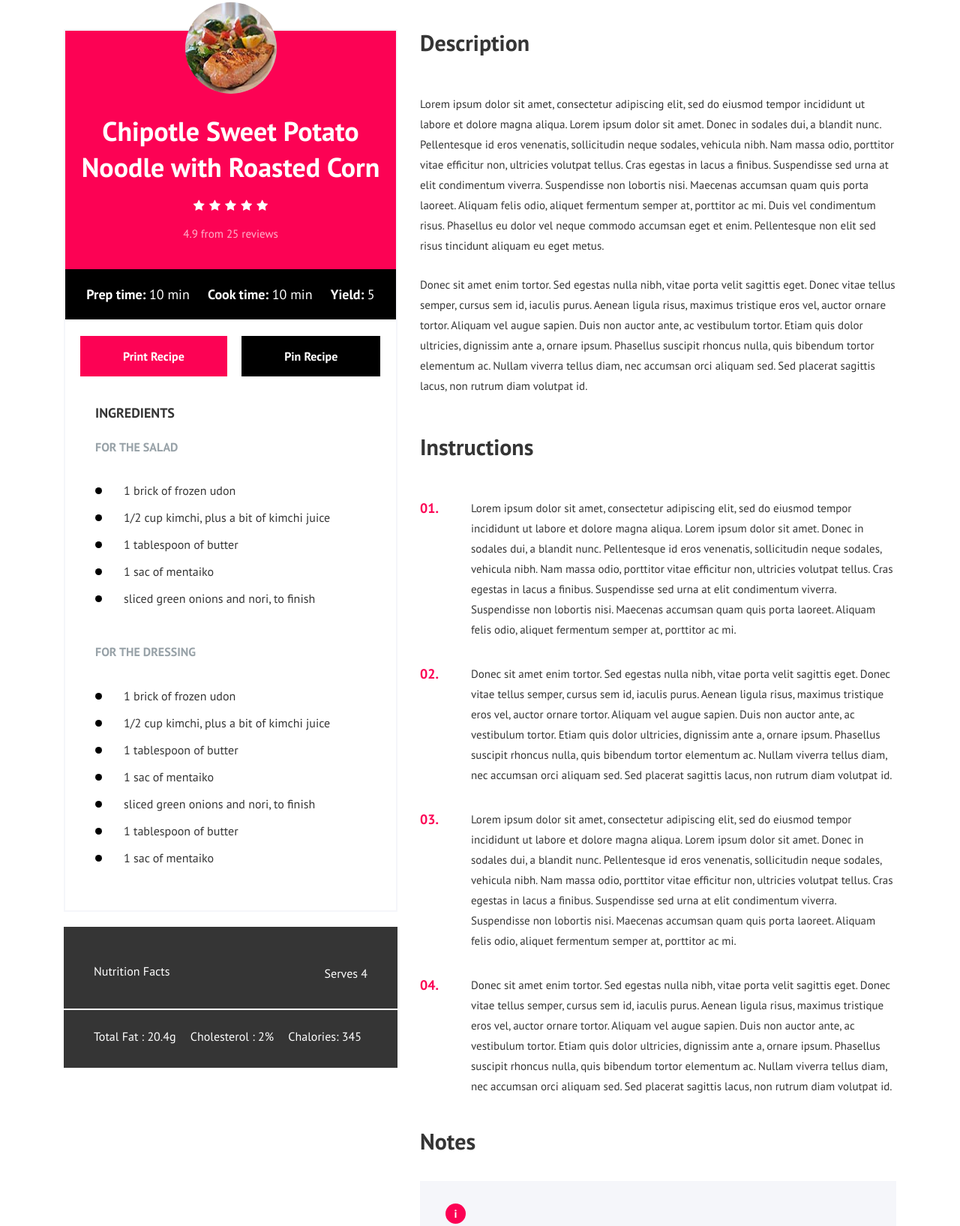
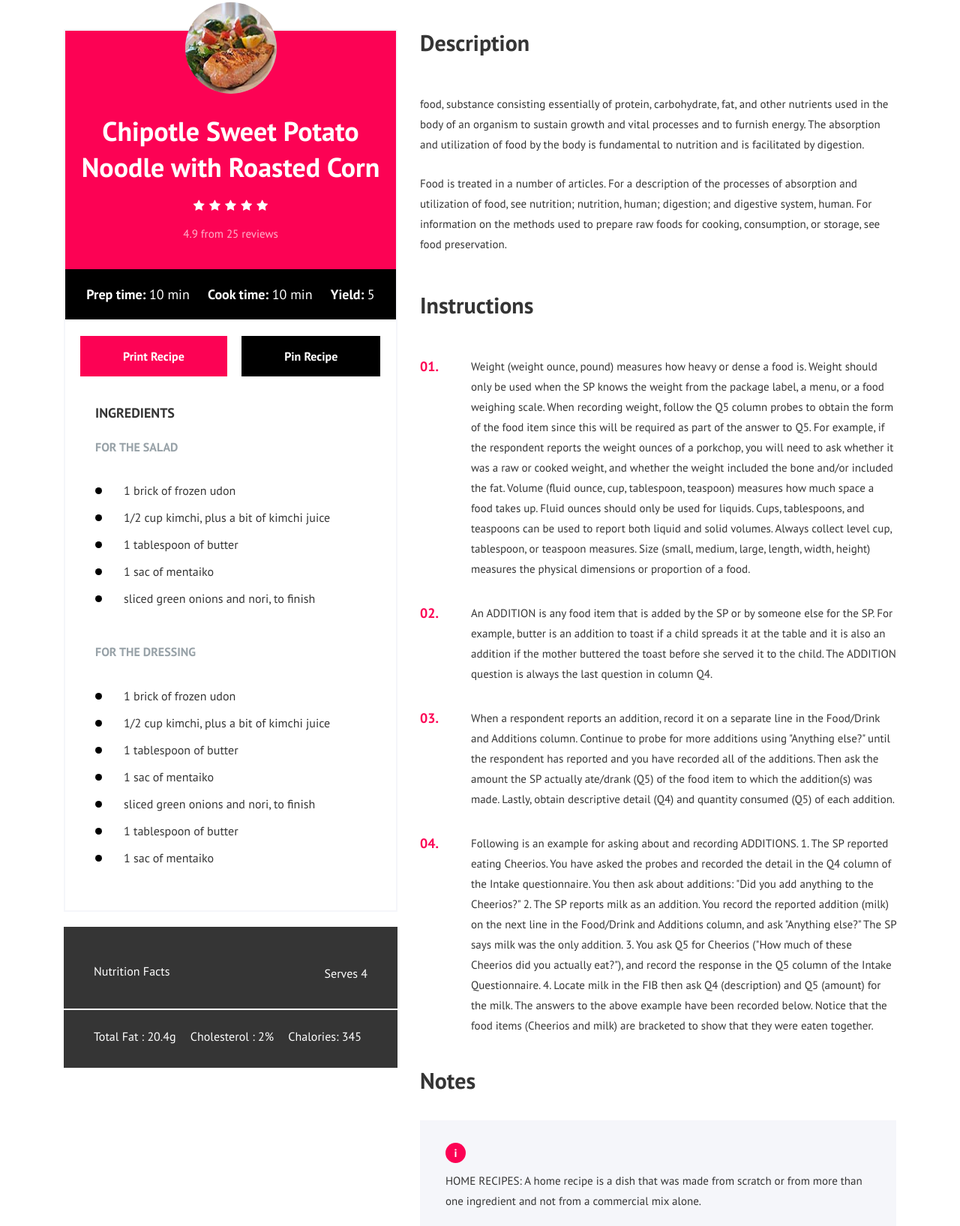
Before and after one commit to sathvika200/food-blog, a plain HTML site: page recipe.html in a window 1280 px wide. Shown: the part 1341-2976 px from the top of the page at 75% size. Drawn offline with Linux system fonts and the light colour scheme.

Commit message:
Update recipe.html

```diff
--- a/recipe.html
+++ b/recipe.html
@@ -77,7 +77,6 @@
         </div>
     </div>
     <!-- Hero Search Section End -->
-
     <!-- Single Recipe Section Begin -->
     <section class="single-page-recipe spad">
         <div class="recipe-top">
@@ -165,65 +164,62 @@
                     <div class="recipe-right">
                         <div class="recipe-desc">
                             <h3>Description</h3>
-                            <p>Lorem ipsum dolor sit amet, consectetur adipiscing elit, sed do eiusmod tempor incididunt
-                                ut labore et dolore magna aliqua. Lorem ipsum dolor sit amet. Donec in sodales dui, a
-                                blandit nunc. Pellentesque id eros venenatis, sollicitudin neque sodales, vehicula nibh.
-                                Nam massa odio, porttitor vitae efficitur non, ultricies volutpat tellus. Cras egestas
-                                in lacus a finibus. Suspendisse sed urna at elit condimentum viverra. Suspendisse non
-                                lobortis nisi. Maecenas accumsan quam quis porta laoreet. Aliquam felis odio, aliquet
-                                fermentum semper at, porttitor ac mi. Duis vel condimentum risus. Phasellus eu dolor vel
-                                neque commodo accumsan eget et enim. Pellentesque non elit sed risus tincidunt aliquam
-                                eu eget metus.</p>
-                            <p>Donec sit amet enim tortor. Sed egestas nulla nibh, vitae porta velit sagittis eget.
-                                Donec vitae tellus semper, cursus sem id, iaculis purus. Aenean ligula risus, maximus
-                                tristique eros vel, auctor ornare tortor. Aliquam vel augue sapien. Duis non auctor
-                                ante, ac vestibulum tortor. Etiam quis dolor ultricies, dignissim ante a, ornare ipsum.
-                                Phasellus suscipit rhoncus nulla, quis bibendum tortor elementum ac. Nullam viverra
-                                tellus diam, nec accumsan orci aliquam sed. Sed placerat sagittis lacus, non rutrum diam
-                                volutpat id. </p>
+                            <p>food, substance consisting essentially of protein, carbohydrate, fat, and other nutrients
+                                used in the body of an organism to sustain growth and vital processes and to furnish energy.
+                                 The absorption and utilization of food by the body is fundamental to nutrition and is facilitated
+                                  by digestion.</p>
+                            <p>Food is treated in a number of articles. For a description of the processes of absorption and utilization
+                                 of food, see nutrition; nutrition, human; digestion; and digestive system, human. For information on the
+                                  methods used to prepare raw foods for cooking, consumption, or storage, see food preservation. </p>
                         </div>
                         <div class="instruction-list">
                             <h3>Instructions</h3>
                             <ul>
                                 <li>
                                     <span>01.</span>
-                                    Lorem ipsum dolor sit amet, consectetur adipiscing elit, sed do eiusmod tempor
-                                    incididunt ut labore et dolore magna aliqua. Lorem ipsum dolor sit amet. Donec in
-                                    sodales dui, a blandit nunc. Pellentesque id eros venenatis, sollicitudin neque
-                                    sodales, vehicula nibh. Nam massa odio, porttitor vitae efficitur non, ultricies
-                                    volutpat tellus. Cras egestas in lacus a finibus. Suspendisse sed urna at elit
-                                    condimentum viverra. Suspendisse non lobortis nisi. Maecenas accumsan quam quis
-                                    porta laoreet. Aliquam felis odio, aliquet fermentum semper at, porttitor ac mi.
+                                    Weight (weight ounce, pound) measures how heavy or dense a food is. Weight should only
+                                    be used when the SP knows the weight from the package label, a menu, or a food weighing
+                                    scale. When recording weight, follow the Q5 column probes to obtain the form of the food item
+                                    since this will be required as part of the answer to Q5. For example, if the respondent reports
+                                    the weight ounces of a porkchop, you will need to ask whether it was a raw or cooked weight,
+                                    and whether the weight included the bone and/or included the fat.
+                                    Volume (fluid ounce, cup, tablespoon, teaspoon) measures how much space a food takes up.
+                                    Fluid ounces should only be used for liquids. Cups, tablespoons, and teaspoons can be used
+                                    to report both liquid and solid volumes. Always collect level cup, tablespoon, or teaspoon
+                                    measures.
+                                    Size (small, medium, large, length, width, height) measures the physical dimensions or
+                                    proportion of a food.
                                 </li>
                                 <li>
                                     <span>02.</span>
-                                    Donec sit amet enim tortor. Sed egestas nulla nibh, vitae porta velit sagittis eget.
-                                    Donec vitae tellus semper, cursus sem id, iaculis purus. Aenean ligula risus,
-                                    maximus tristique eros vel, auctor ornare tortor. Aliquam vel augue sapien. Duis non
-                                    auctor ante, ac vestibulum tortor. Etiam quis dolor ultricies, dignissim ante a,
-                                    ornare ipsum. Phasellus suscipit rhoncus nulla, quis bibendum tortor elementum ac.
-                                    Nullam viverra tellus diam, nec accumsan orci aliquam sed. Sed placerat sagittis
-                                    lacus, non rutrum diam volutpat id.
+                                    An ADDITION is any food item that is added by the SP or by someone else for
+                                    the SP. For example, butter is an addition to toast if a child spreads it at the table and it is
+                                    also an addition if the mother buttered the toast before she served it to the child.
+                                    The ADDITION question is always the last question in column Q4.
                                 </li>
                                 <li>
                                     <span>03.</span>
-                                    Lorem ipsum dolor sit amet, consectetur adipiscing elit, sed do eiusmod tempor
-                                    incididunt ut labore et dolore magna aliqua. Lorem ipsum dolor sit amet. Donec in
-                                    sodales dui, a blandit nunc. Pellentesque id eros venenatis, sollicitudin neque
-                                    sodales, vehicula nibh. Nam massa odio, porttitor vitae efficitur non, ultricies
-                                    volutpat tellus. Cras egestas in lacus a finibus. Suspendisse sed urna at elit
-                                    condimentum viverra. Suspendisse non lobortis nisi. Maecenas accumsan quam quis
-                                    porta laoreet. Aliquam felis odio, aliquet fermentum semper at, porttitor ac mi.
+                                    When a respondent reports an addition, record it on a separate line in the Food/Drink and
+                                    Additions column. Continue to probe for more additions using "Anything else?" until the
+                                    respondent has reported and you have recorded all of the additions. Then ask the amount the
+                                    SP actually ate/drank (Q5) of the food item to which the addition(s) was made. Lastly, obtain
+                                    descriptive detail (Q4) and quantity consumed (Q5) of each addition.
+
                                 </li>
                                 <li>
                                     <span>04.</span>
-                                    Donec sit amet enim tortor. Sed egestas nulla nibh, vitae porta velit sagittis eget.
-                                    Donec vitae tellus semper, cursus sem id, iaculis purus. Aenean ligula risus,
-                                    maximus tristique eros vel, auctor ornare tortor. Aliquam vel augue sapien. Duis non
-                                    auctor ante, ac vestibulum tortor. Etiam quis dolor ultricies, dignissim ante a,
-                                    ornare ipsum. Phasellus suscipit rhoncus nulla, quis bibendum tortor elementum ac.
-                                    Nullam viverra tellus diam, nec accumsan orci aliquam sed. Sed placerat sagittis
-                                    lacus, non rutrum diam volutpat id.
+                                    Following is an example for asking about and recording ADDITIONS.
+                                    1. The SP reported eating Cheerios. You have asked the probes and recorded the detail
+                                    in the Q4 column of the Intake questionnaire. You then ask about additions: "Did you
+                                    add anything to the Cheerios?"
+                                    2. The SP reports milk as an addition. You record the reported addition (milk) on the next
+                                    line in the Food/Drink and Additions column, and ask "Anything else?" The SP says
+                                    milk was the only addition.
+                                    3. You ask Q5 for Cheerios ("How much of these Cheerios did you actually eat?"), and
+                                    record the response in the Q5 column of the Intake Questionnaire.
+                                    4. Locate milk in the FIB then ask Q4 (description) and Q5 (amount) for the milk.
+                                    The answers to the above example have been recorded below. Notice that the food items
+                                    (Cheerios and milk) are bracketed to show that they were eaten together.
                                 </li>
                             </ul>
                         </div>
@@ -231,19 +227,16 @@
                             <h3>Notes</h3>
                             <div class="notes-item">
                                 <span>i</span>
-                                <p>Lorem ipsum dolor sit amet, consectetur adipiscing elit, sed do eiusmod tempor
-                                    incididunt ut labore et dolore magna aliqua. Lorem ipsum dolor sit amet. Donec in
-                                    sodales dui, a blandit nunc. Pellentesque id eros venenatis, sollicitudin neque
-                                    sodales, vehicula nibh. Nam massa odio, porttitor vitae efficitur non, ultricies
-                                    volutpat tellus. Cras egestas in lacus a finibus. Suspendisse sed urna at elit
-                                    condimentum viverra.</p>
+                                <p>HOME RECIPES: A home recipe is a dish that was made from scratch or from more than
+                                   one ingredient and not from a commercial mix alone.</p>
                             </div>
                             <div class="notes-item">
                                 <span>i</span>
-                                <p>Donec in sodales dui, a blandit nunc. Pellentesque id eros venenatis, sollicitudin
-                                    neque sodales, vehicula nibh. Nam massa odio, porttitor vitae efficitur non,
-                                    ultricies volutpat tellus. Cras egestas in lacus a finibus. Suspendisse sed urna at
-                                    elit condimentum viverra.</p>
+                                <p>The first category (Fast Food Sandwiches) includes only sandwiches purchased at the
+                                    following fast food places: Arby's, Burger King, Hardees, Jack-in-the-Box, Kentucky Fried
+                                    Chicken, McDonalds, Roy Rogers, White Castle, and Wendy's. If the sandwich is from one of
+                                    these places, you need only get the name of the sandwich and any changes made to the
+                                    standard item (deletions or additions).</p>
                             </div>
                         </div>
                     </div>
@@ -252,7 +245,6 @@
         </div>
     </section>
     <!-- Single Recipe Section End -->
-
     <!-- Similar Recipe Section Begin -->
     <section class="similar-recipe spad">
         <div class="container">
@@ -309,9 +301,13 @@
                                 <img src="img/footer-logo.png" alt="">
                             </a>
                         </div>
-                        <p>Lorem ipsum dolor sit amet, consectetur adipiscing elit, sed do eiusmod tempor incididunt ut
-                            labore et dolore magna aliqua. Quis ipsum suspendisse ultrices gravida. Risus commodo
-                            viverra maecenas accumsan lacus vel facilisis.</p>
+                        <p>The salt question refers to the salt used in cooking and preparing the foods. "Cooking
+                            and preparing" foods is defined as the preparation before cooking, during cooking, and the
+                            garnish after cooking but before serving. For example, if noodles were boiled in water
+                            containing salt OR if noodles were boiled in unsalted water but salt was added prior to serving,
+                            the response should be recorded as SALT USED. Record the answer to this question as
+                            either DK SALT, SALT USED, or NO SALT.
+                            </p>
                     </div>
                 </div>
                 <div class="col-lg-6 offset-lg-1">
```
Lines whose indentation alone changed are shown as unchanged.
